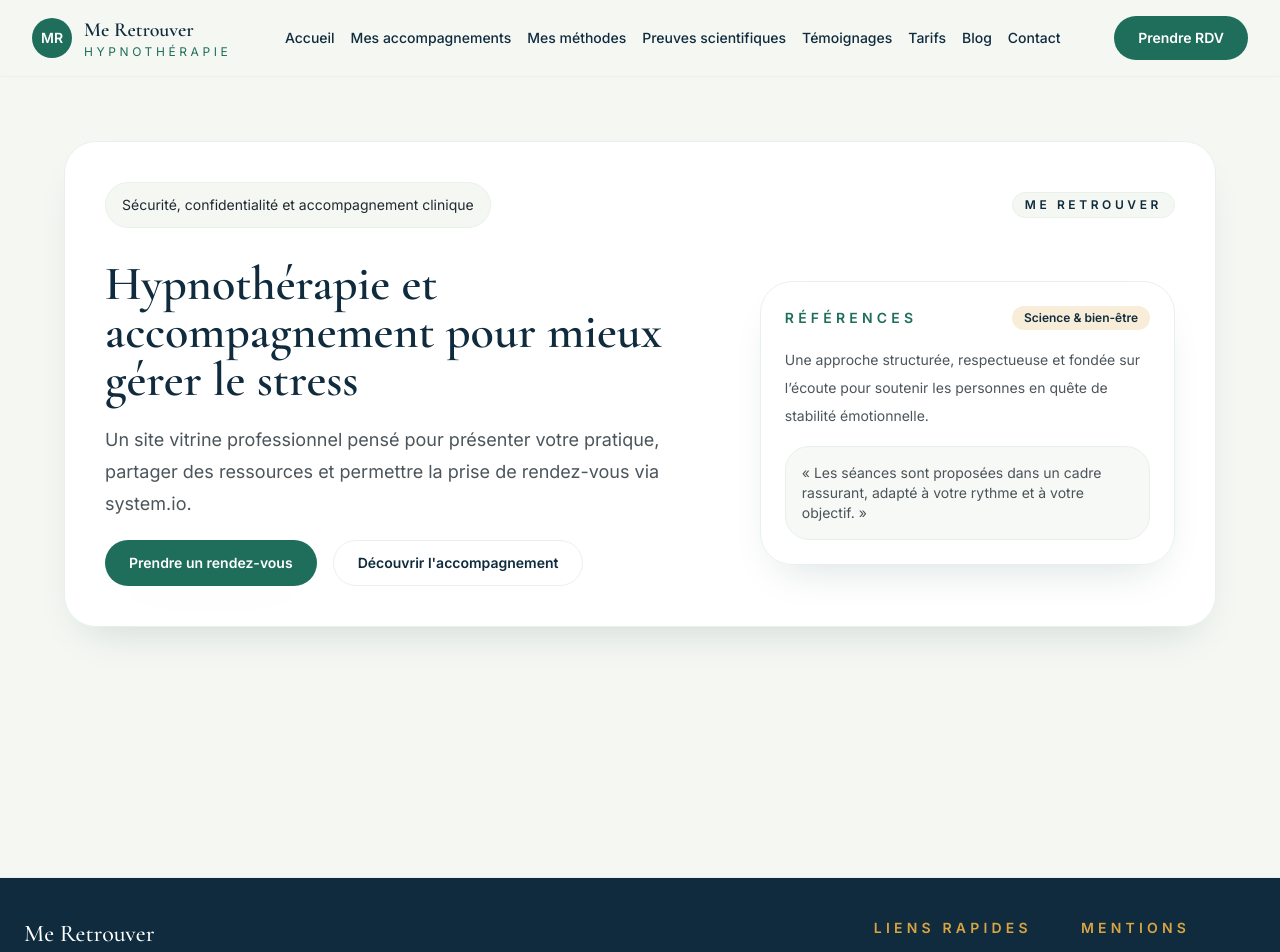
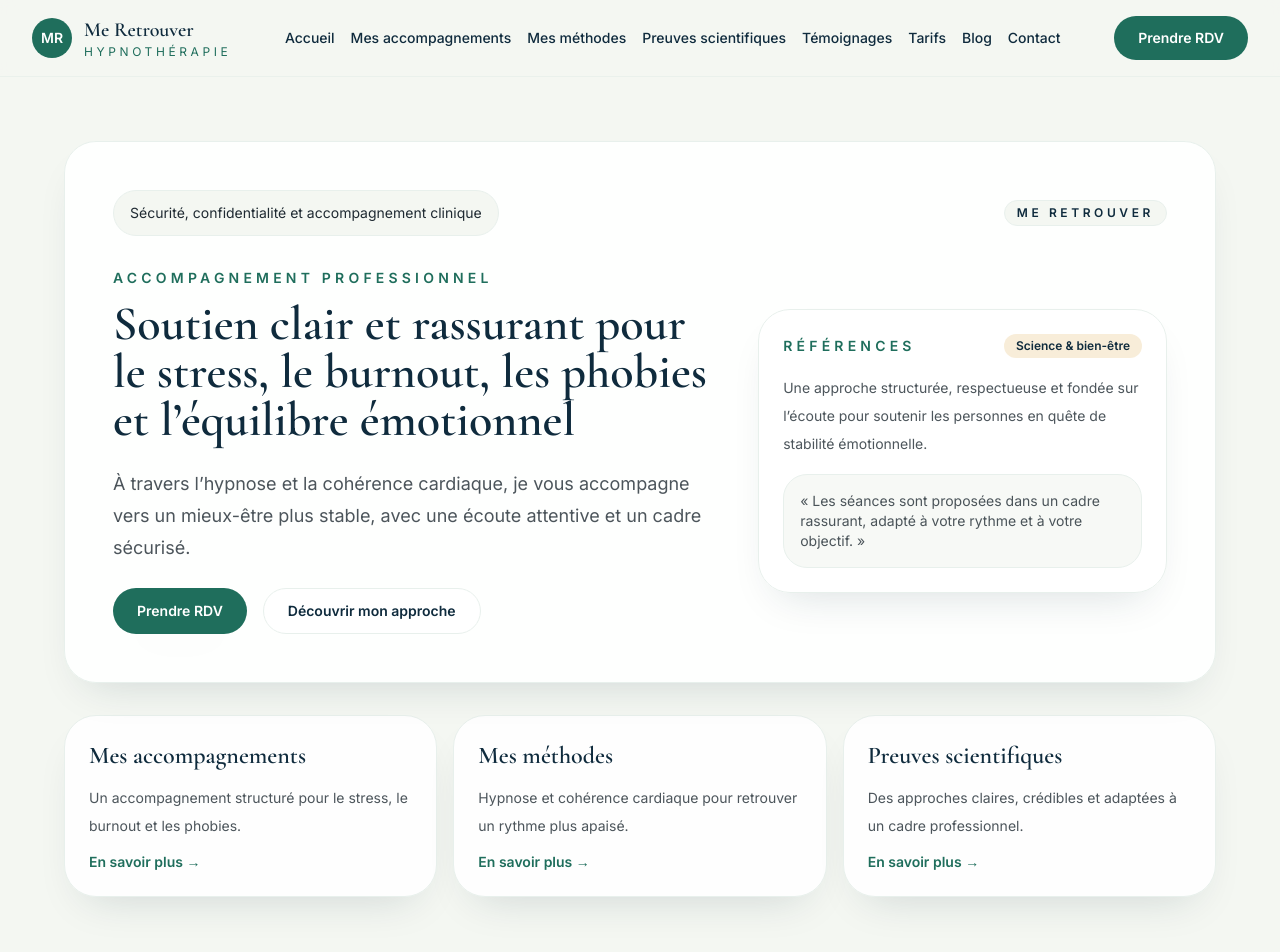
Before and after one commit to ssivadier/MeRetrouver, a Next.js app: page / in a window 1280 px wide. Shown: the top 952 px of the page. Built offline with nearby package versions, Linux system fonts and the light colour scheme.

Commit message:
Add homepage hero and dedicated section pages

```diff
--- /dev/null
+++ b/app/accompagnements/page.tsx
@@ -0,0 +1,10 @@
+export default function AccompagnementsPage() {
+  return (
+    <main className="mx-auto flex min-h-screen max-w-5xl flex-col gap-6 px-6 py-20">
+      <h1 className="font-display text-3xl font-semibold text-brand-deep">Mes accompagnements</h1>
+      <p className="max-w-2xl text-lg leading-8 text-brand-ink/80">
+        Cette page sera dédiée aux accompagnements autour du stress, du burnout et des phobies.
+      </p>
+    </main>
+  );
+}
--- /dev/null
+++ b/app/methodes/page.tsx
@@ -0,0 +1,10 @@
+export default function MethodesPage() {
+  return (
+    <main className="mx-auto flex min-h-screen max-w-5xl flex-col gap-6 px-6 py-20">
+      <h1 className="font-display text-3xl font-semibold text-brand-deep">Mes méthodes</h1>
+      <p className="max-w-2xl text-lg leading-8 text-brand-ink/80">
+        Cette page sera dédiée à l’hypnose et à la cohérence cardiaque.
+      </p>
+    </main>
+  );
+}
--- a/app/page.tsx
+++ b/app/page.tsx
@@ -1,7 +1,25 @@
+const highlights = [
+  {
+    title: 'Mes accompagnements',
+    description: 'Un accompagnement structuré pour le stress, le burnout et les phobies.',
+    href: '/accompagnements',
+  },
+  {
+    title: 'Mes méthodes',
+    description: 'Hypnose et cohérence cardiaque pour retrouver un rythme plus apaisé.',
+    href: '/methodes',
+  },
+  {
+    title: 'Preuves scientifiques',
+    description: 'Des approches claires, crédibles et adaptées à un cadre professionnel.',
+    href: '/preuves-scientifiques',
+  },
+];
+
 export default function HomePage() {
   return (
-    <main className="min-h-screen bg-brand-paper px-6 py-16">
-      <section className="mx-auto flex max-w-6xl flex-col gap-8 rounded-3xl border border-brand-mist bg-white/90 p-10 shadow-soft backdrop-blur">
+    <main className="min-h-screen bg-brand-paper px-4 py-10 sm:px-6 lg:px-8 lg:py-16">
+      <section className="mx-auto flex max-w-6xl flex-col gap-8 rounded-[2rem] border border-brand-mist bg-white/90 p-8 shadow-soft backdrop-blur sm:p-10 lg:p-12">
         <div className="flex flex-wrap items-center justify-between gap-4">
           <p className="info-banner w-fit">Sécurité, confidentialité et accompagnement clinique</p>
           <span className="rounded-full border border-brand-mist bg-brand-paper px-3 py-1 text-xs font-semibold uppercase tracking-[0.3em] text-brand-deep">
@@ -9,19 +27,22 @@ export default function HomePage() {
           </span>
         </div>
         <div className="grid gap-8 lg:grid-cols-[1.2fr_0.8fr] lg:items-center">
-          <div className="space-y-5">
-            <h1 className="font-display text-4xl font-semibold leading-tight text-brand-deep sm:text-5xl">
-              Hypnothérapie et accompagnement pour mieux gérer le stress
-            </h1>
+          <div className="space-y-6">
+            <div className="space-y-3">
+              <p className="text-sm font-semibold uppercase tracking-[0.3em] text-brand-emerald">Accompagnement professionnel</p>
+              <h1 className="font-display text-4xl font-semibold leading-tight text-brand-deep sm:text-5xl">
+                Soutien clair et rassurant pour le stress, le burnout, les phobies et l’équilibre émotionnel
+              </h1>
+            </div>
             <p className="max-w-2xl text-lg leading-8 text-brand-ink/80">
-              Un site vitrine professionnel pensé pour présenter votre pratique, partager des ressources et permettre la prise de rendez-vous via system.io.
+              À travers l’hypnose et la cohérence cardiaque, je vous accompagne vers un mieux-être plus stable, avec une écoute attentive et un cadre sécurisé.
             </p>
             <div className="flex flex-wrap gap-4">
               <a href="https://system.io" className="btn-cta-primary">
-                Prendre un rendez-vous
+                Prendre RDV
               </a>
-              <a href="/" className="rounded-full border border-brand-mist bg-white px-6 py-3 text-sm font-semibold text-brand-deep transition hover:border-brand-emerald hover:text-brand-emerald">
-                Découvrir l&apos;accompagnement
+              <a href="/methodes" className="rounded-full border border-brand-mist bg-white px-6 py-3 text-sm font-semibold text-brand-deep transition hover:border-brand-emerald hover:text-brand-emerald">
+                Découvrir mon approche
               </a>
             </div>
           </div>
@@ -41,6 +62,18 @@ export default function HomePage() {
           </div>
         </div>
       </section>
+
+      <section className="mx-auto mt-8 grid max-w-6xl gap-4 lg:grid-cols-3">
+        {highlights.map((item) => (
+          <article key={item.title} className="card-surface flex flex-col gap-3">
+            <h2 className="font-display text-2xl font-semibold text-brand-deep">{item.title}</h2>
+            <p className="text-sm leading-7 text-brand-ink/80">{item.description}</p>
+            <a href={item.href} className="mt-auto text-sm font-semibold text-brand-emerald transition hover:text-brand-emeraldHover">
+              En savoir plus →
+            </a>
+          </article>
+        ))}
+      </section>
     </main>
   );
 }
--- /dev/null
+++ b/app/preuves-scientifiques/page.tsx
@@ -0,0 +1,10 @@
+export default function PreuvesPage() {
+  return (
+    <main className="mx-auto flex min-h-screen max-w-5xl flex-col gap-6 px-6 py-20">
+      <h1 className="font-display text-3xl font-semibold text-brand-deep">Preuves scientifiques</h1>
+      <p className="max-w-2xl text-lg leading-8 text-brand-ink/80">
+        Cette page sera dédiée aux références scientifiques et aux éléments de validité clinique.
+      </p>
+    </main>
+  );
+}
```
Also changed, not shown: 1 other file (tests, documents, lock files or other folders).
